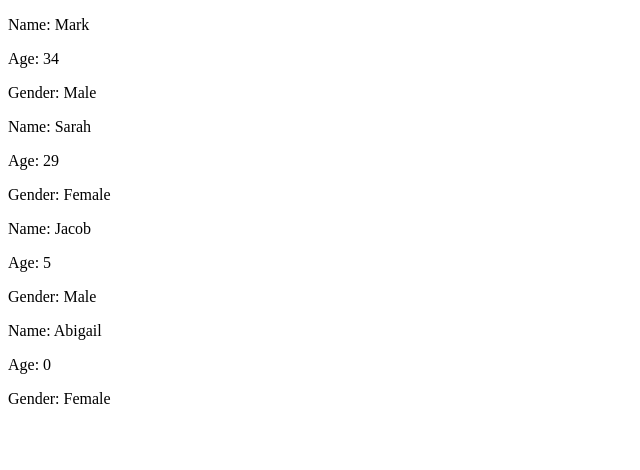
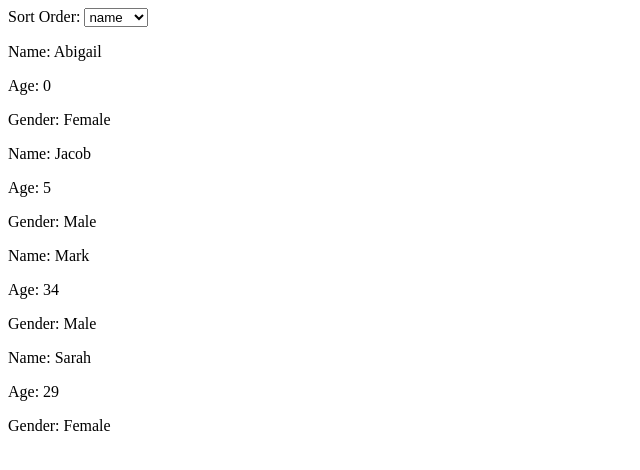
Before and after one commit to mark11h/angularjs-sort-filter, a plain HTML site: page index.html in a window 1280 px wide. Shown: the whole page, without its empty margins (0-640 px from the left). Drawn offline with nearby package versions, Linux system fonts and the light colour scheme.

Commit message:
Added basic sort order

```diff
--- a/app.js
+++ b/app.js
@@ -21,4 +21,6 @@ app.controller('AppController', function($scope) {
 			age: 0,
 			gender: 'Female'
 		}];
+	$scope.sortOrderOptions = ['name','age','gender'];
+	$scope.sortOrder = 'name';
 });
--- a/index.html
+++ b/index.html
@@ -6,7 +6,12 @@
 	</head>
 	<body>
 		<div ng-controller="AppController">
-			<div ng-repeat="contact in contacts">
+			<div>
+				Sort Order:
+				<select ng-model="sortOrder" ng-options="option for option in sortOrderOptions">
+				</select>
+			</div>
+			<div ng-repeat="contact in contacts | orderBy: sortOrder">
 				<div>
 					<p>Name: {{contact.name}}</p>
 					<p>Age: {{contact.age}}</p>
```
